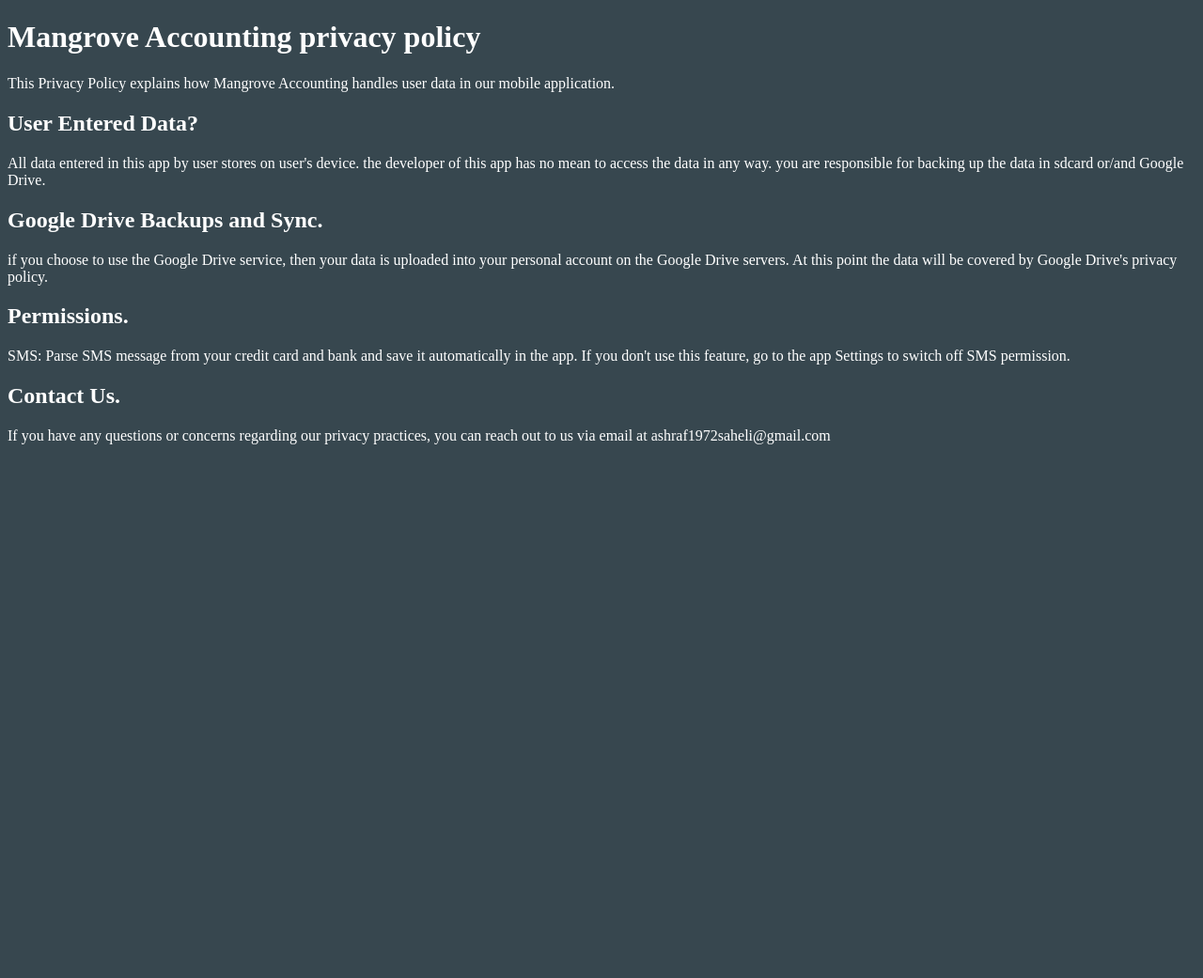
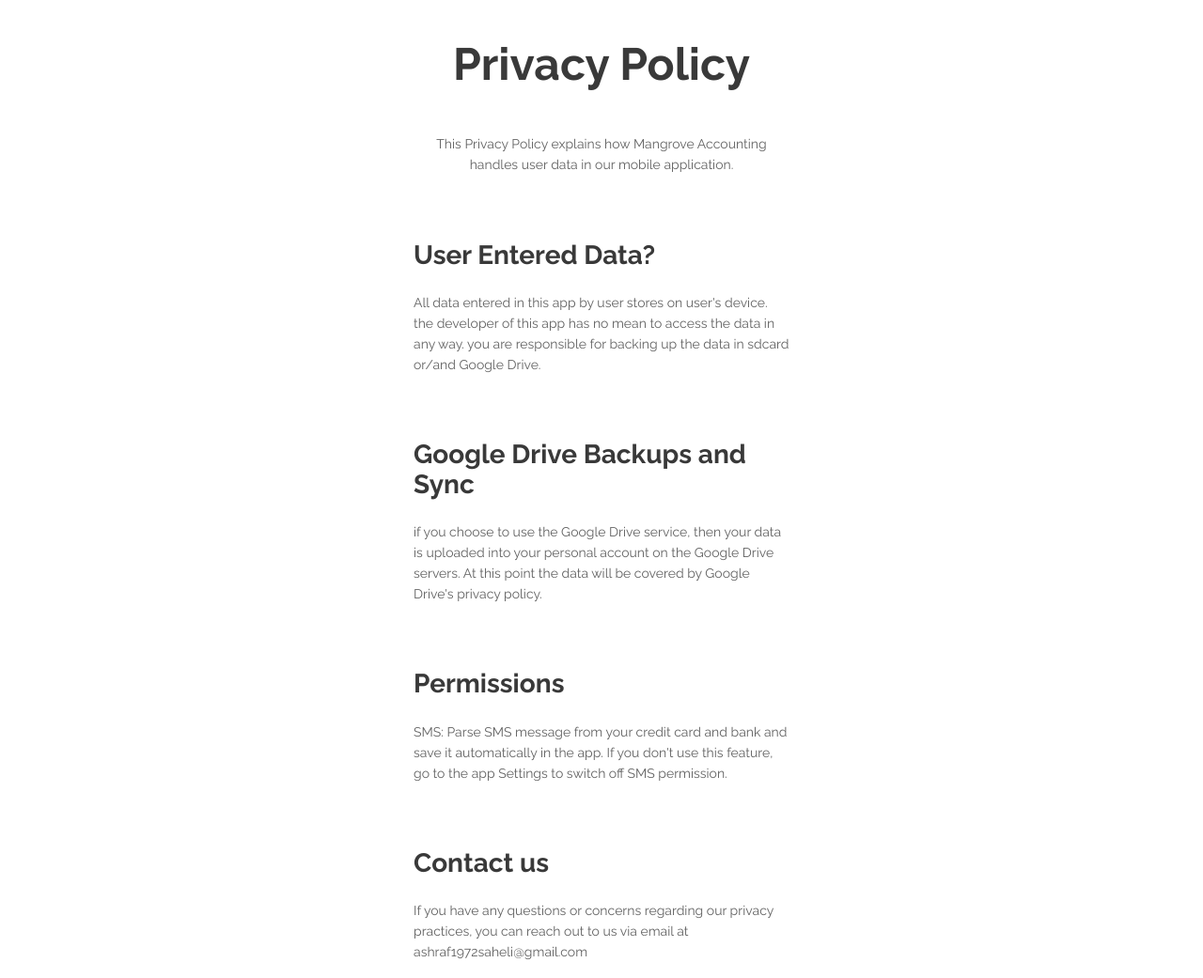
Before and after one commit to ghasem76/mangrove-Privacy-policy, a plain HTML site: page index.html in a window 1280 px wide. Shown: the whole page at 94% size. Before the commit the page ends 800 px from the top, so only its background shows below. Drawn offline with Linux system fonts and the light colour scheme.

Commit message:
Update index.html

```diff
--- a/index.html
+++ b/index.html
@@ -2,67 +2,138 @@
 <html>
 
 <head>
+
+    <link href="https://fonts.googleapis.com/css2?family=Raleway:wght@100;200;300;400;500;600;700;800;900&display=swap"
+        rel="stylesheet">
+
     <title>
         Mangrove Accounting Privacy Policy
     </title>
 
     <style>
         body {
-            background-color: #37474F;
+            background-color: #FFFFFF;
+            display: flex;
+            justify-content: center;
         }
-        h1, h2, p {
-            color: #FFFFFF;
+
+        main {
+            display: flex;
+            flex-direction: column;
         }
+
+        h1,
+        h2,
+        p {
+            font-family: 'Raleway', sans-serif;
+        }
+
+        h1,
+        h2 {
+            color: #393939;
+        }
+
+        P {
+            color: #626262;
+        }
+
+        h1 {
+            font-weight: 700;
+            font-stretch: normal;
+            font-size: 3rem;
+            line-height: 3.5rem;
+            text-align: center;
+        }
+
+        h2 {
+            font-weight: 700;
+            font-stretch: normal;
+            font-size: 1.75rem;
+            line-height: 2rem;
+            font-family: 'Raleway', sans-serif;
+        }
+
+        p {
+            font-weight: 400;
+            font-stretch: normal;
+            font-size: 0.875rem;
+            line-height: 1.375rem;
+            font-family: 'Raleway', sans-serif;
+        }
+
+        section {
+            margin-top: 2rem;
+        }
+
+        @media(min-width: 768px){
+            main {
+                max-width: 25rem;
+            }
+        }
+
     </style>
 </head>
 
 <body>
     <main>
         <h1>
-        Mangrove Accounting privacy policy
+            Privacy Policy
         </h1>
 
-    <p>
+        <p style="text-align: center;">
             This Privacy Policy explains how Mangrove Accounting handles user data in our mobile application.
         </p>
 
+        <section>
             <h2>
                 User Entered Data?
             </h2>
 
             <p>
-        All data entered in this app by user stores on user's device. the developer of this app has no mean to access
+                All data entered in this app by user stores on user's device. the developer of this app has no mean to
+                access
                 the data in any way. you are responsible for backing up the data in sdcard or/and Google Drive.
             </p>
+        </section>
 
+
+        <section>
             <h2>
-        Google Drive Backups and Sync.
+                Google Drive Backups and Sync
             </h2>
 
             <p>
-        if you choose to use the Google Drive service, then your data is uploaded into your personal account on the
+                if you choose to use the Google Drive service, then your data is uploaded into your personal account on
+                the
                 Google Drive servers. At this point the data will be covered by Google Drive's privacy policy.
             </p>
+        </section>
 
+        <section>
             <h2>
-        Permissions.
+                Permissions
             </h2>
 
             <p>
-        SMS: Parse SMS message from your credit card and bank and save it automatically in the app. If you don't use
+                SMS: Parse SMS message from your credit card and bank and save it automatically in the app. If you don't
+                use
                 this feature, go to the app Settings to switch off SMS permission.
             </p>
+        </section>
 
+        <section>
             <h2>
-        Contact Us.
+                Contact us
             </h2>
 
             <p>
-        If you have any questions or concerns regarding our privacy practices, you can reach out to us via email at
+                If you have any questions or concerns regarding our privacy practices, you can reach out to us via email
+                at
                 ashraf1972saheli@gmail.com
             </p>
+        </section>
+
     </main>
 </body>
 
-
 </html>
```
Lines whose indentation alone changed are shown as unchanged.
